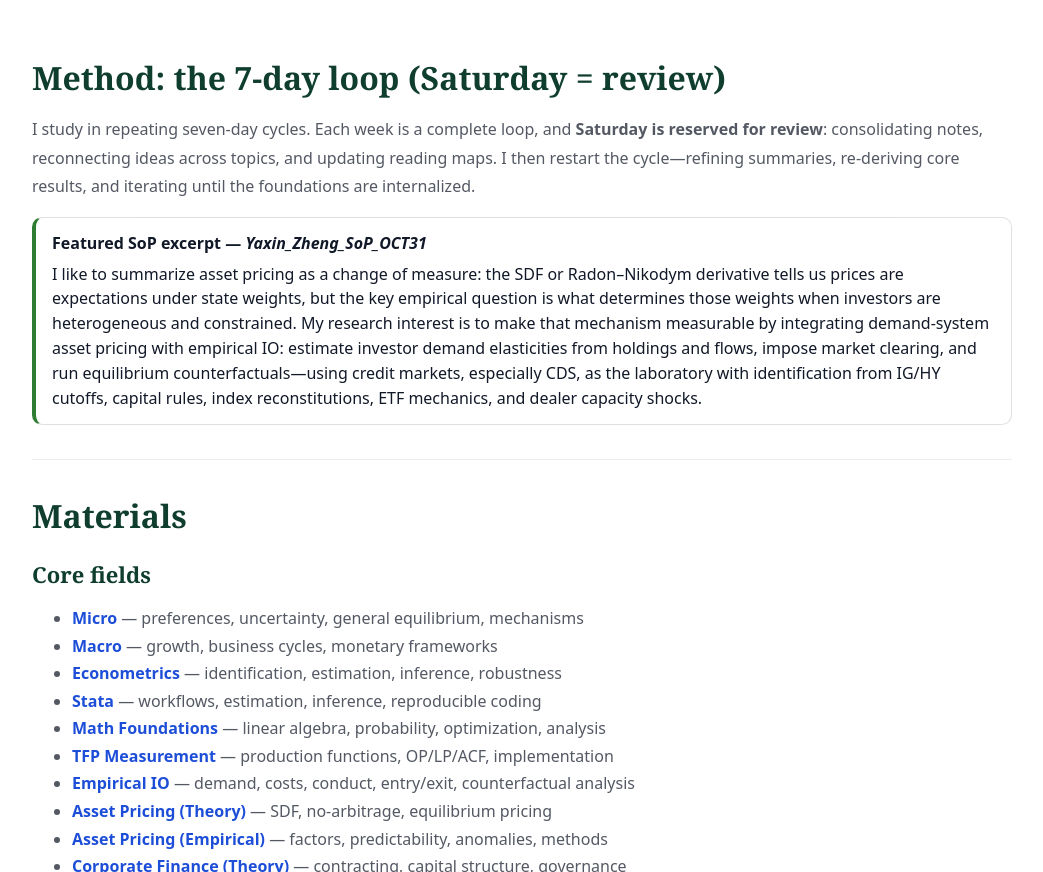
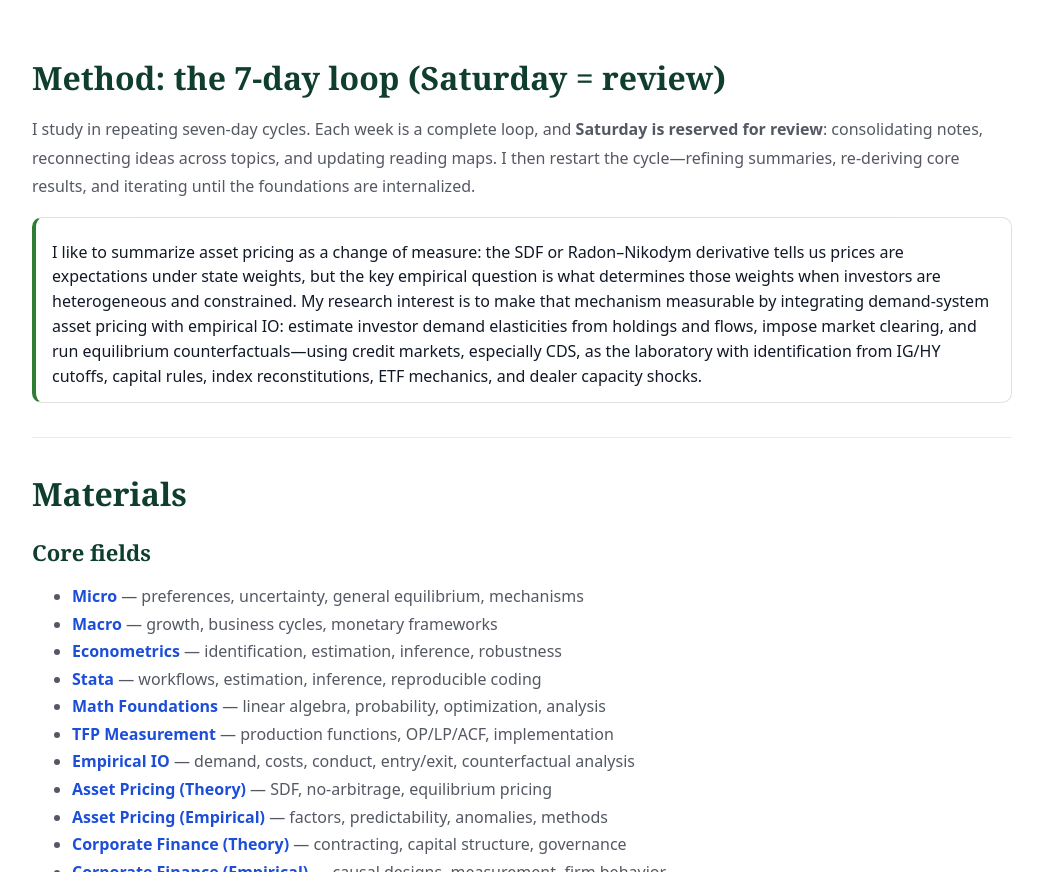
Before and after one commit to yaxinzn/study-archive, a Jekyll site: the page built from index.md, in a window 1280 px wide and 900 px high, scrolled down 473 px, cut to the strip 28-900 px from the top of the window. Shown: the whole strip, without its empty margins (118-1161 px from the left). Built offline with Jekyll 4.4.1, drawn with Linux system fonts in a browser that asks for light colours.

```diff
--- a/index.md
+++ b/index.md
@@ -11,7 +11,7 @@
 I study in repeating seven-day cycles. Each week is a complete loop, and **Saturday is reserved for review**: consolidating notes, reconnecting ideas across topics, and updating reading maps. I then restart the cycle—refining summaries, re-deriving core results, and iterating until the foundations are internalized.
 
 <div style="margin-top:14px; padding:14px 16px; border:1px solid rgba(0,0,0,.12); border-left:4px solid #2e7d32; border-radius:10px; background:#fff;">
-  <div style="font-weight:750;">Featured SoP excerpt — <em>Yaxin_Zheng_SoP_OCT31</em></div>
+
   <div style="margin-top:8px; line-height:1.55;">
     I like to summarize asset pricing as a change of measure: the SDF or Radon–Nikodym derivative tells us prices are expectations under state weights, but the key empirical question is what determines those weights when investors are heterogeneous and constrained. My research interest is to make that mechanism measurable by integrating demand-system asset pricing with empirical IO: estimate investor demand elasticities from holdings and flows, impose market clearing, and run equilibrium counterfactuals—using credit markets, especially CDS, as the laboratory with identification from IG/HY cutoffs, capital rules, index reconstitutions, ETF mechanics, and dealer capacity shocks.
   </div>
```
